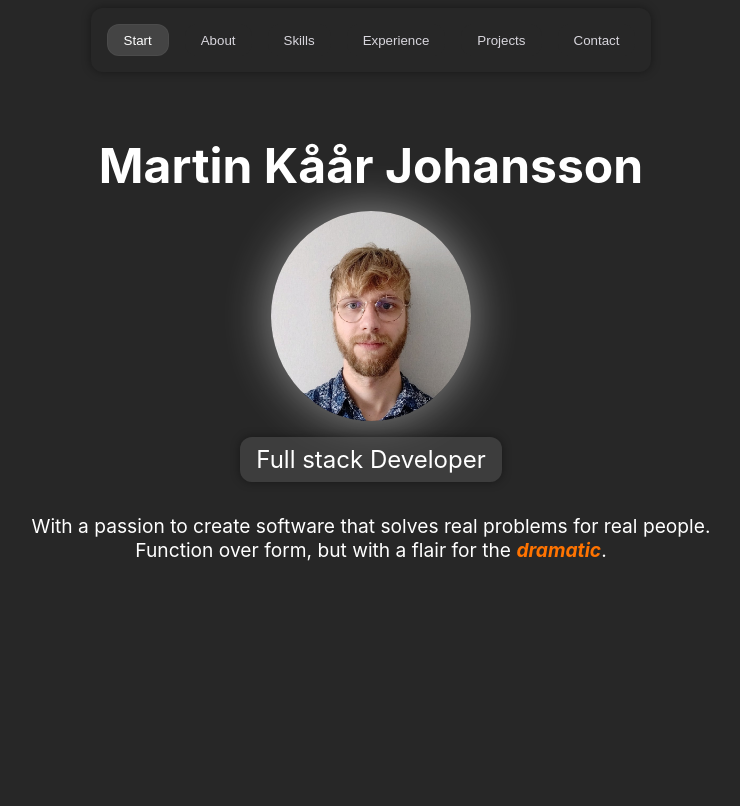
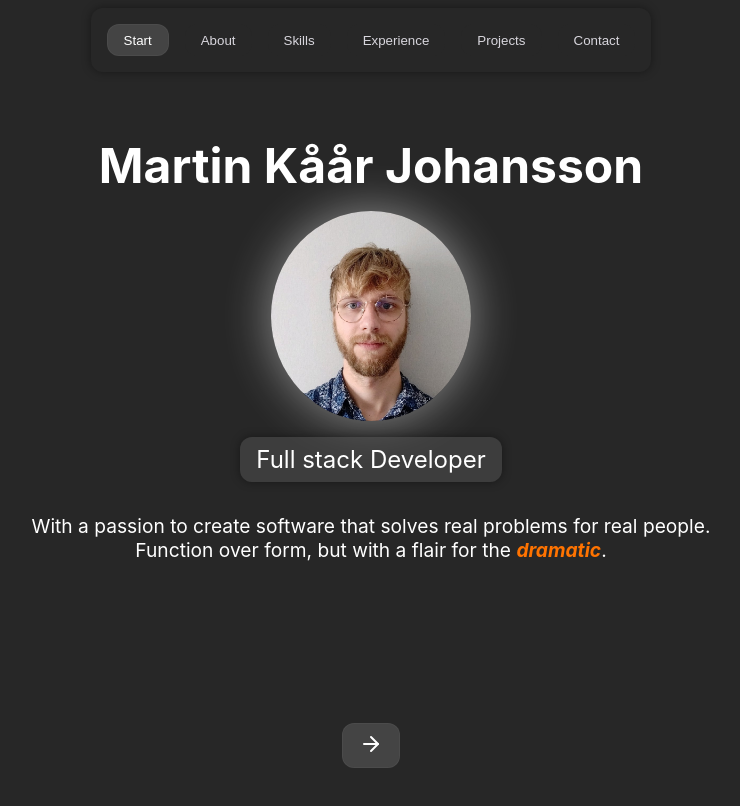
Before and after one commit to DefinitelyUnlikely/definitelyunlikely.github.io, a SvelteKit app in the folder portfolio/: page / in a window 1280 px wide. Shown: the top 806 px of the page, without its empty margins (277-1017 px from the left). Built offline with nearby package versions, Linux system fonts and the light colour scheme.

Commit message:
add a button for movement

```diff
--- a/portfolio/src/components/shared/moveForward.svelte
+++ b/portfolio/src/components/shared/moveForward.svelte
@@ -1,8 +1,30 @@
 <script lang="ts">
     import { activeSection } from "$lib/sectionStore.svelte";
+    function moveForward() {
+        switch (activeSection.current) {
+            case "":
+                activeSection.current = "about";
+                break;
+            case "about":
+                activeSection.current = "skills";
+                break;
+            case "skills":
+                activeSection.current = "experience";
+                break;
+            case "experience":
+                activeSection.current = "projects";
+                break;
+            case "projects":
+                activeSection.current = "contact";
+                break;
+            case "contact":
+                activeSection.current = "";
+                break;
+        }
+    }
 </script>
 
-<button onclick={() => (activeSection.current = "")} title="Move Forward">
+<button onclick={() => moveForward()} title="Move Forward">
     <svg
         width="24"
         height="24"
@@ -20,6 +42,8 @@
 
 <style>
     button {
+        position: fixed;
+        bottom: 2rem;
         background-color: var(--accent-color);
         border: 1px solid var(--label-color);
         color: var(--text-color);
--- a/portfolio/src/routes/+page.svelte
+++ b/portfolio/src/routes/+page.svelte
@@ -5,6 +5,7 @@
     import Hero from "../components/sections/hero/hero.svelte";
     import Projects from "../components/sections/projects/projects.svelte";
     import Skills from "../components/sections/skills/skills.svelte";
+    import MoveForward from "../components/shared/moveForward.svelte";
 
     import { slide } from "svelte/transition";
 
@@ -29,6 +30,7 @@
             {/if}
         </div>
     {/key}
+    <MoveForward />
 </main>
 
 <style>
```
